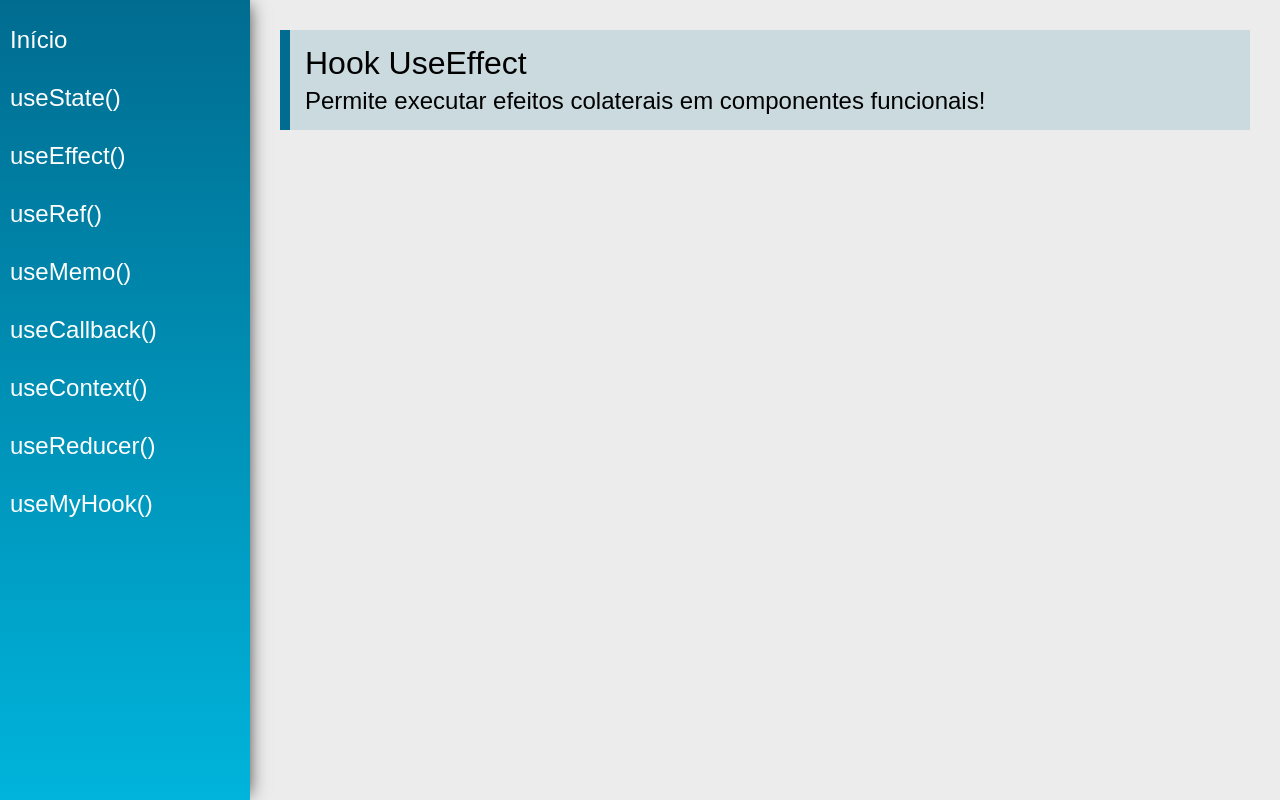
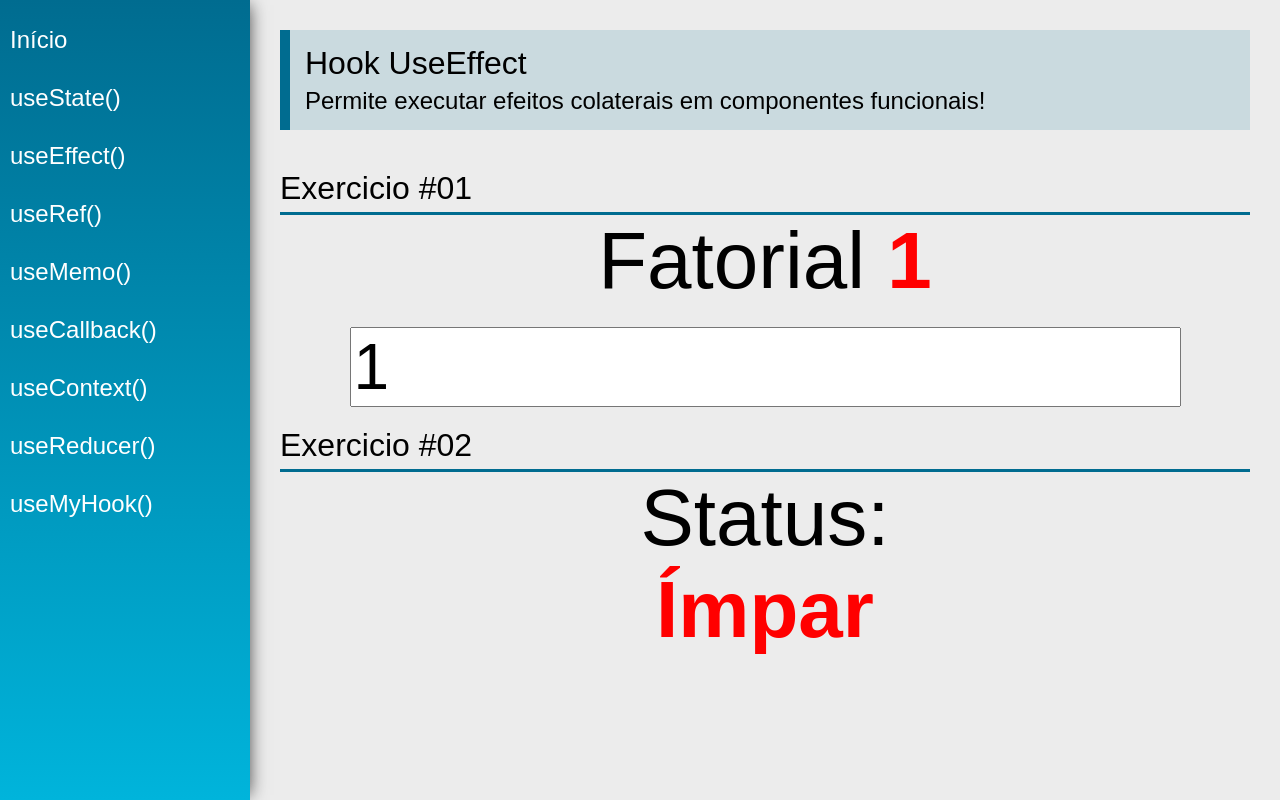
Before and after one commit to MatheusSimoes13/Clear-JS-Treinamento, a React (Create React App) app in the folder react-hooks/: page /useEffect in a window 1280 px wide. Built offline with nearby package versions, Linux system fonts and the light colour scheme.

Commit message:
useEffect

```diff
--- a/react-hooks/src/views/examples/UseEffect.jsx
+++ b/react-hooks/src/views/examples/UseEffect.jsx
@@ -1,13 +1,49 @@
-import React from 'react'
+import React, { useEffect, useState } from 'react'
 import PageTitle from '../../components/layout/PageTitle'
+import SectionTitle from '../../components/layout/SectionTitle'
+
+function calcFatorial(num){
+    const n = parseInt(num)
+    if (n < 0) return -1
+    if (n === 0) return 1
+    return calcFatorial(n - 1) * n
+}
 
 const UseEffect = (props) => {
+    const [number, setNumber] = useState(1)
+    const [fatorial, setFatorial] = useState(1)
+    const [status, setStatus] = useState("ímpar")
+
+    useEffect(function() {
+        setFatorial(calcFatorial(number))
+    }, [number])
+
+    useEffect(function() {
+        setStatus(number % 2 === 0 ? "Par":"Ímpar" )
+    },[number])
+
     return (
         <div className="UseEffect">
             <PageTitle
                 title="Hook UseEffect"
                 subtitle="Permite executar efeitos colaterais em componentes funcionais!"
             />
+
+            <SectionTitle title="Exercicio #01"/>
+            <div className="center">
+                <div>
+                    <span className="text">Fatorial </span>
+                    <span className='text red'>{fatorial}</span>
+                </div>
+                <input type="number" className="input" value={number} onChange={e => setNumber(e.target.value)}/>
+            </div>
+
+            <SectionTitle title="Exercicio #02"/>
+            <div className="center">
+                <span className="text">Status: </span>
+                <span className="text red">{status}</span>
+            </div>
+
         </div>
     )
 }
```
